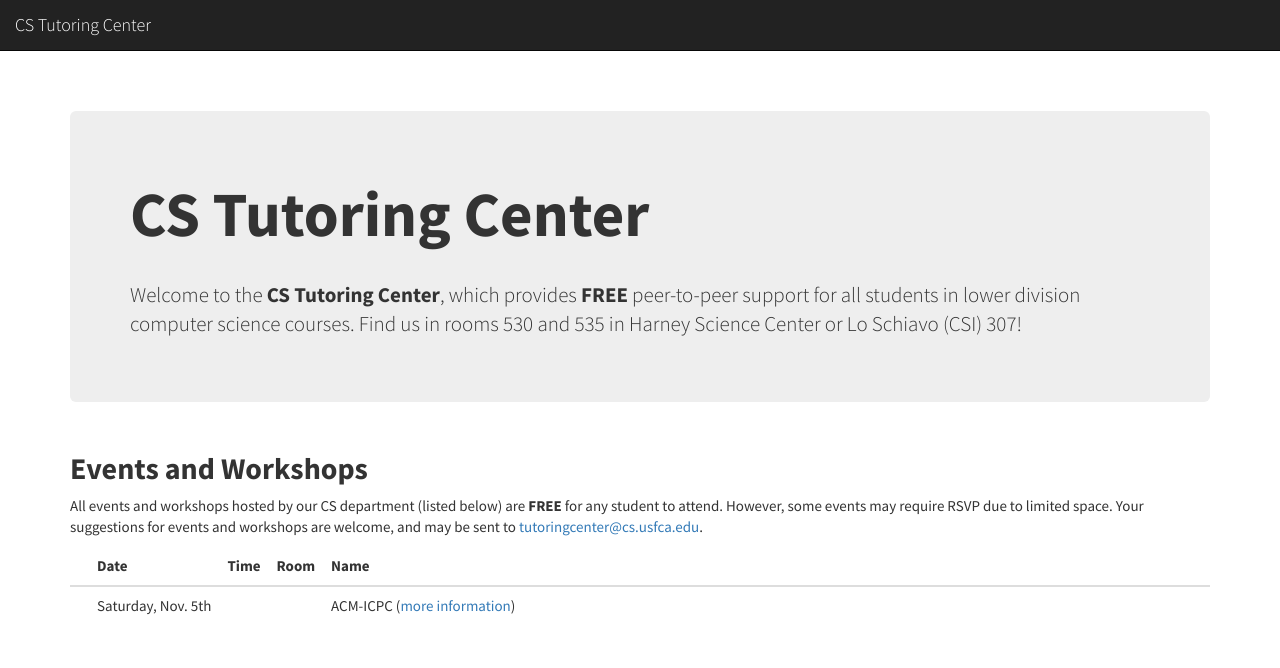
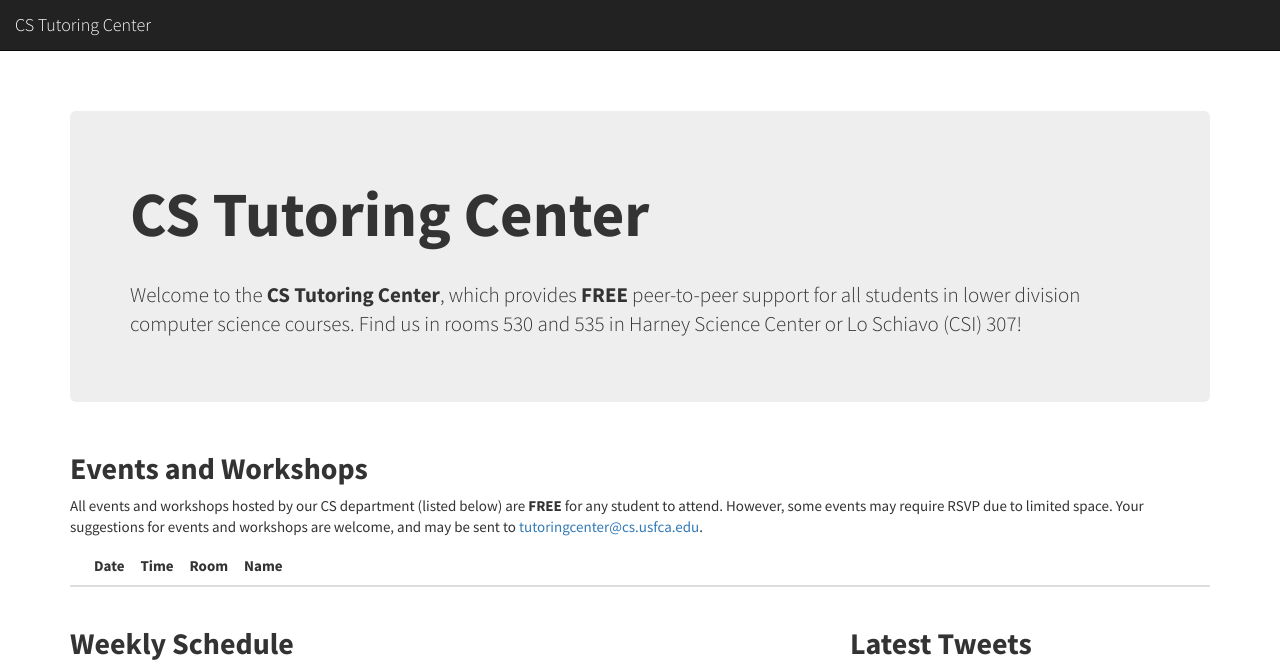
Before and after one commit to CSTutors/CSTutors.github.io, a Jekyll site: the page built from index.html, in a window 1280 px wide. Shown: the top 668 px of the page. Built offline with Jekyll 4.4.1, drawn with Linux system fonts in a browser that asks for light colours; nearby versions of some CDN libraries; comment, search, counter and statistics services are not loaded; grey boxes are pictures that could not be loaded.

Commit message:
remove ACM-IPC event

```diff
--- a/index.html
+++ b/index.html
@@ -40,16 +40,6 @@
                     <th width="100%">Name</th>
                 </tr>
             </thead>
-            <tbody>
-                <tr>
-                    <th>&nbsp;</th>
-                    <td nowrap>Saturday, Nov. 5th</td>
-                    <td nowrap></td>
-                    <td nowrap></td>
-                    <td>ACM-ICPC (<a href="http://acmicpc-pacnw.org/">more information</a>)</td>
-                </tr>
-            </tbody>
-
 
 			<!--
 			<tbody>
--- a/resources/index.html
+++ b/resources/index.html
@@ -41,6 +41,7 @@
     <li><a href="{% post_url 2013-07-21-transferring-files %}">Transferring Files</a></li>
 
     <li style="margin-top: 1ex;"><a href="{% post_url 2013-07-31-using-linux-via-command-line %}">Using Linux via Command Line</a></li>
+    <li><a href="{{ site_url }}/resources/windows_via_commandline.html"> Using Windows via Command Line</a></li>
     <li><a href="{% post_url 2013-08-01-using-java-via-command-line %}">Using Java via Command Line</a></li>
 </ul>
 
```
